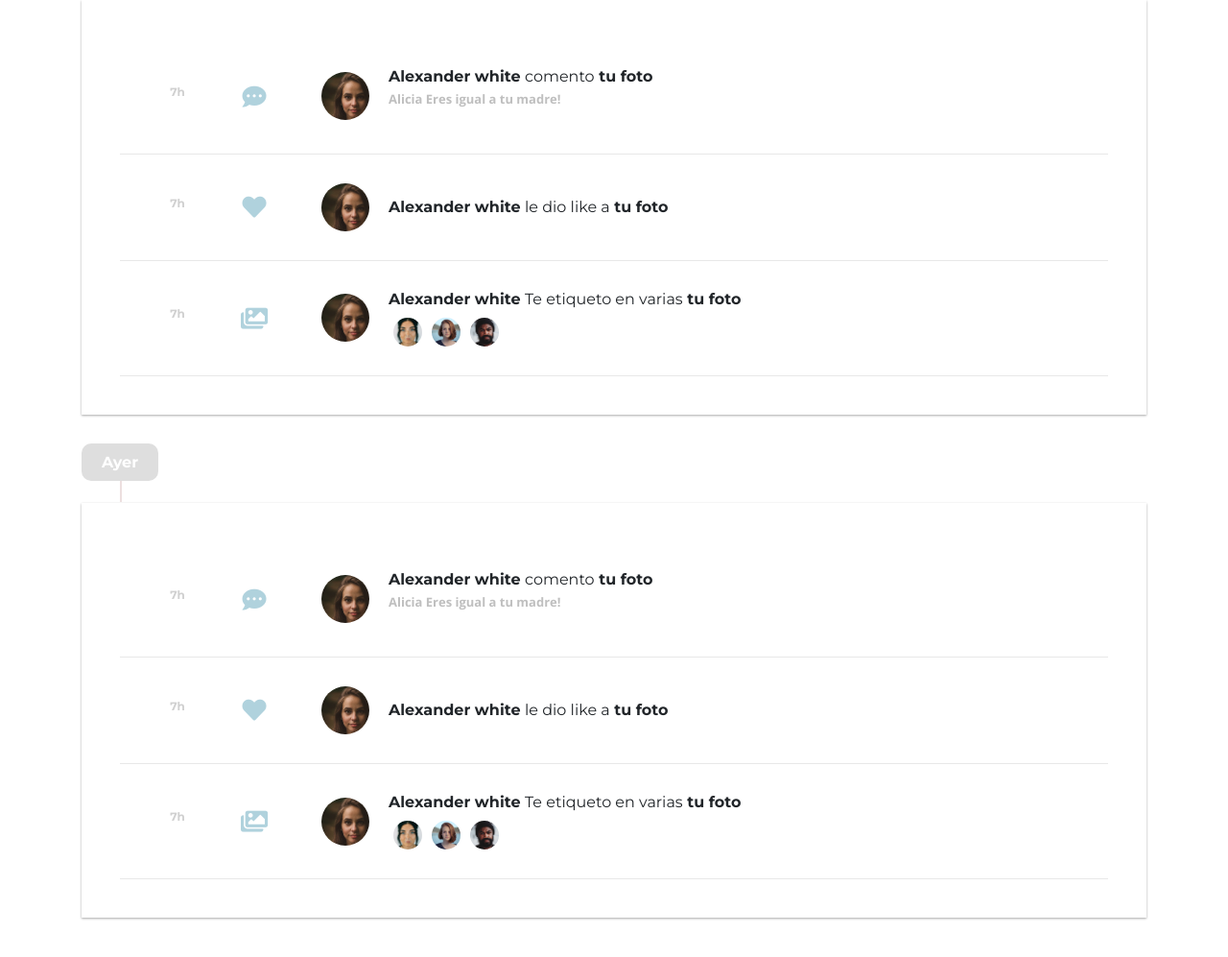
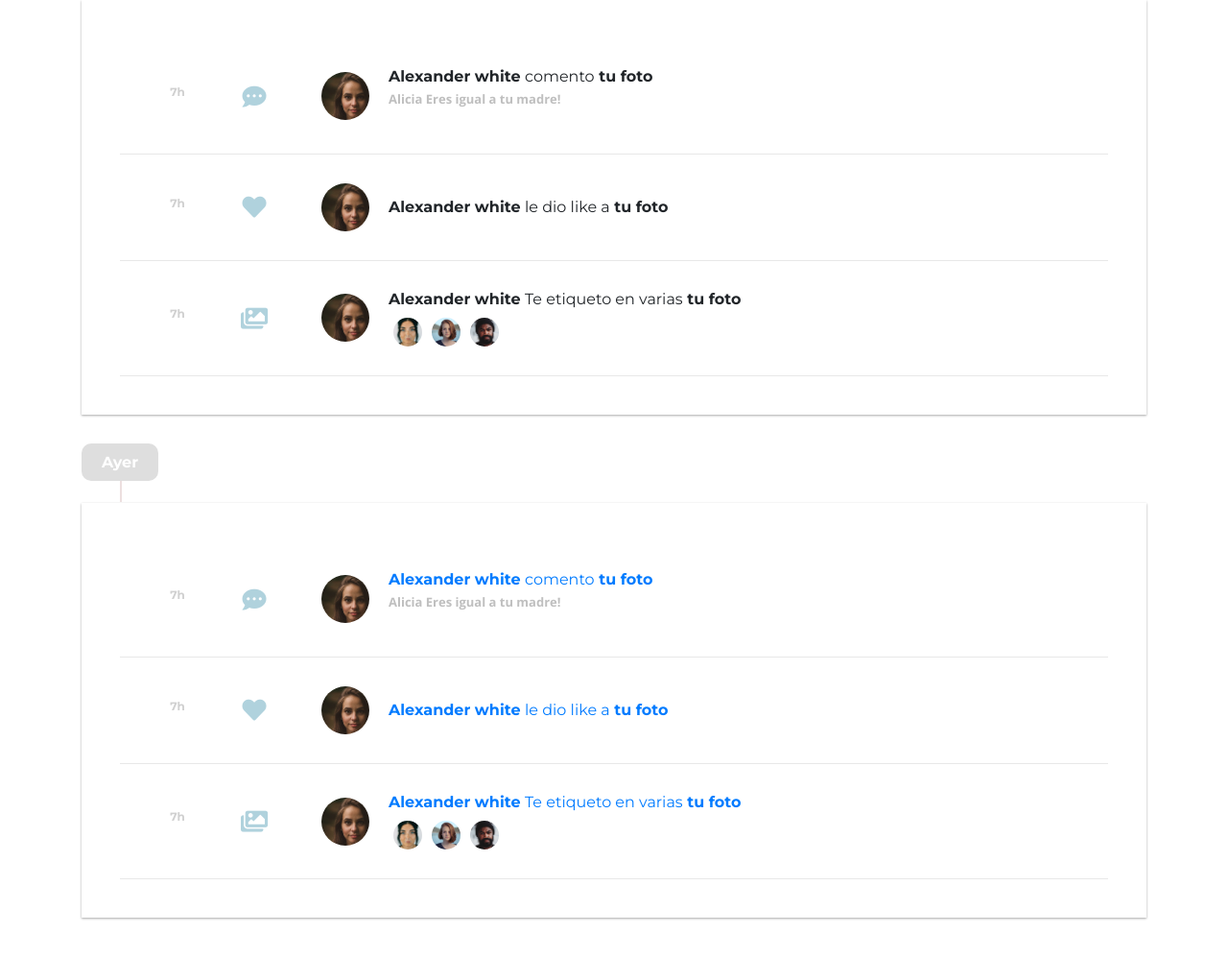
Before and after one commit to stevewqdev/famemory, a plain HTML site: page notificaciones.html in a window 1280 px wide. Shown: the part 287-1284 px from the top of the page at 96% size. Drawn offline with nearby package versions, Linux system fonts and the light colour scheme; a script that the page names is missing.

Commit message:
Se agregaron las etiquetas <a> a las notificaciones

```diff
--- a/notificaciones.html
+++ b/notificaciones.html
@@ -501,6 +501,7 @@
               <h6>Ayer</h6>
             </div>
             <div class="shelve-wrapper">
+              <a href="#">
                 <div class="the-notification">
                   <div class="notification-time">
                     <h6>7h</h6>
@@ -520,6 +521,8 @@
                     </div>
                   </div>
                 </div>
+              </a>
+              <a href="#">
                 <div class="the-notification">
                   <div class="notification-time">
                     <h6>7h</h6>
@@ -536,6 +539,8 @@
                     </div>
                   </div>
                 </div>
+              </a>
+              <a href="#">
                 <div class="the-notification">
                   <div class="notification-time">
                     <h6>7h</h6>
@@ -557,6 +562,7 @@
                     </div>
                   </div>
                 </div>
+              </a>
             </div>
           </div>
         </div>
```
Lines whose indentation alone changed are shown as unchanged.
